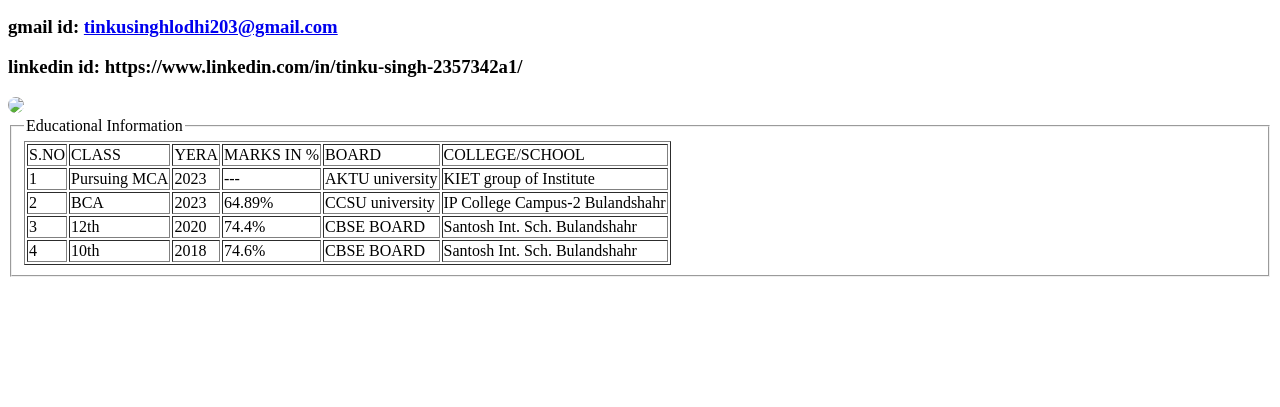
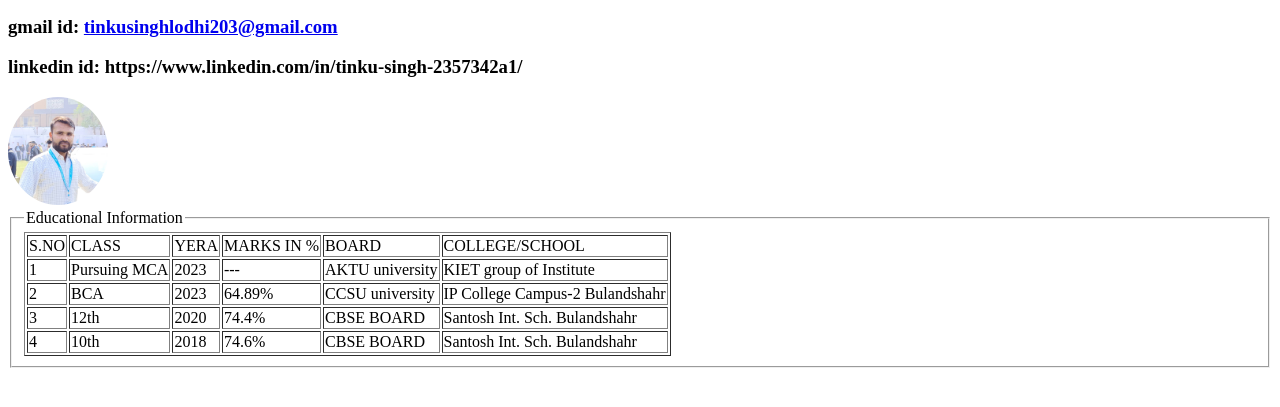
Before and after one commit to Tinku-Singh1212/Portfolio, a plain HTML site: page index.html in a window 1280 px wide. Shown: the part 105-512 px from the top of the page. Drawn offline with Linux system fonts and the light colour scheme; the site is published under a folder, as on GitHub Pages, so addresses that start at the root find nothing.

Commit message:
Update index.html

```diff
--- a/index.html
+++ b/index.html
@@ -16,7 +16,7 @@
     <!-- <img src="https://www.instagram.com/p/CdVWX9APko8/"> -->
     <!-- <img src="https://www.google.com/url?sa=i&url=https%3A%2F%2Fwww.youtube.com%2Fchannel%2FUCCJ48o2G0X0FPgX8cZMa6Aw&psig=AOvVaw3bM7iOFajjUcTNg61n45WW&ust=1703396860339000&source=images&cd=vfe&ved=0CBIQjRxqFwoTCKiFwPrtpIMDFQAAAAAdAAAAABAE"> -->
     <!-- <img src="https://www.facebook.com/photo/?fbid=1333826370438500&set=pb.100014334493066.-2207520000"> -->
-    <img src="/tinkuimg.png" width="100px" style="border-radius: 50%;">
+    <img src="tinkuimg.png" width="100px" style="border-radius: 50%;">
     <!-- <img src="https://scontent.fded3-1.fna.fbcdn.net/v/t39.30808-6/280273014_1333823090438828_148408892080840436_n.jpg?_nc_cat=106&ccb=1-7&_nc_sid=3635dc&_nc_ohc=P07sxnlyYccAX_wHwBH&_nc_ht=scontent.fded3-1.fna&oh=00_AfA4AmJdul84XvAxs-SP8JmH_XJmNbPD7mgmEfQ5O16nSg&oe=658ACFF8">-->
     <fieldset>
     <legend>Educational Information</legend>
```
